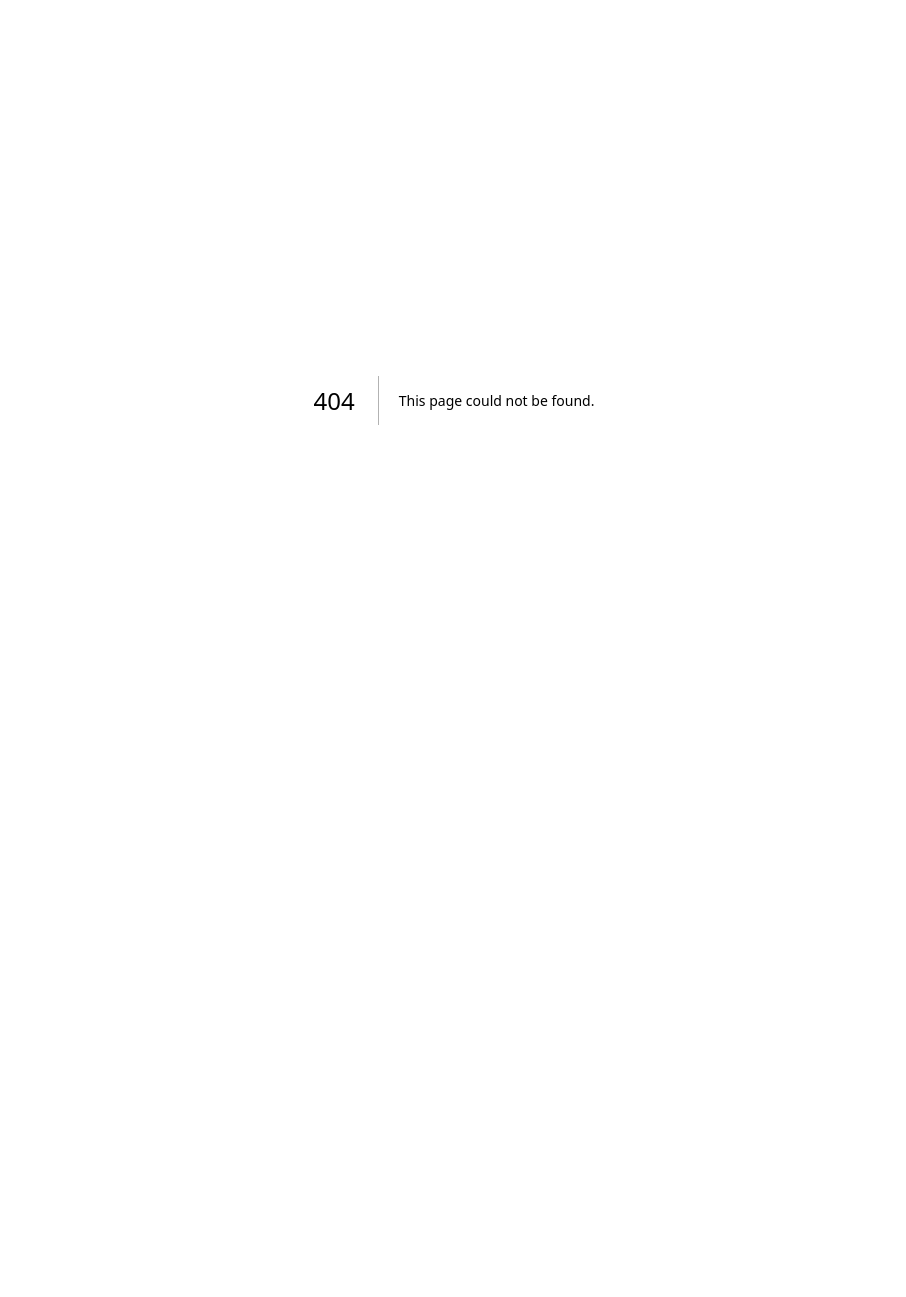
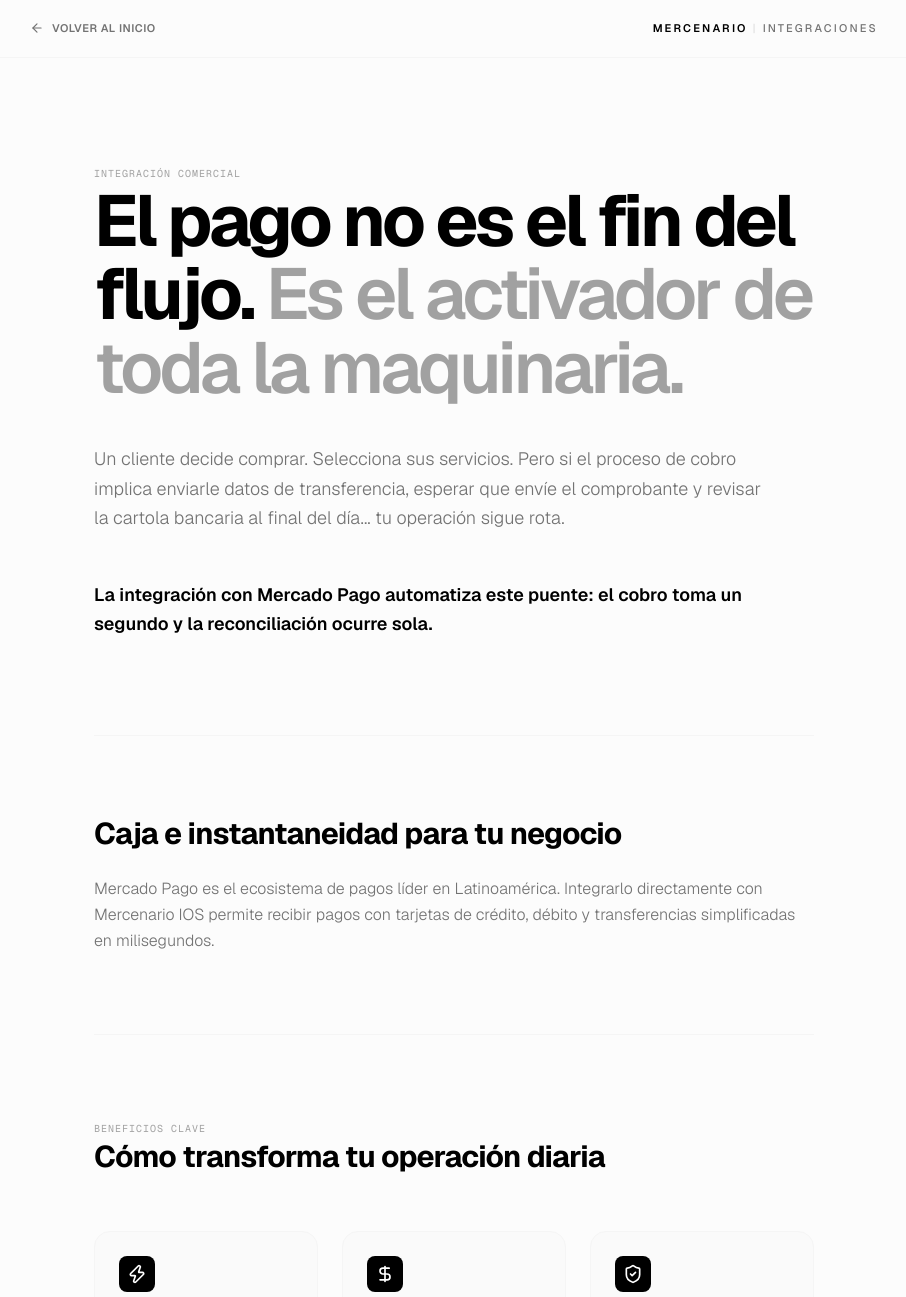
Before and after one commit to Gaz-Style/Mercenario, a Next.js app: page /integraciones/mercado-pago in a window 1280 px wide. Before the commit this address had no page. Shown: the top 1297 px of the page, without its empty margins (186-1092 px from the left). Before the commit the page ends 800 px from the top, so only its background shows below. Built offline with nearby package versions, Linux system fonts and the light colour scheme.

Commit message:
feat: implement client operating model, update deployments kanban, add mercado pago integration

```diff
--- a/src/app/admin/deployments/DeploymentsClient.tsx
+++ b/src/app/admin/deployments/DeploymentsClient.tsx
@@ -1,17 +1,18 @@
 'use client';
 
 import React, { useState, useTransition } from 'react';
-import { Plus, CheckCircle2, Loader2, ArrowRight, Server, Database, Code, Shield, MessageSquare, CreditCard, Rocket } from 'lucide-react';
+import { Plus, CheckCircle2, Loader2, ArrowRight, Server, Database, Code, Shield, MessageSquare, CreditCard, Rocket, Cpu } from 'lucide-react';
 import { createDeploymentAction, updateDeploymentStatusAction } from './actions';
 
 const DEPLOYMENT_STAGES = [
-    { id: 'pending', label: 'Pendiente', icon: Server, color: 'text-zinc-500' },
-    { id: 'db_provisioned', label: 'BD Creada', icon: Database, color: 'text-sky-500' },
-    { id: 'repo_deployed', label: 'Repo Vercel', icon: Code, color: 'text-purple-500' },
-    { id: 'env_configured', label: 'Variables Env', icon: Shield, color: 'text-amber-500' },
-    { id: 'whatsapp_linked', label: 'WhatsApp', icon: MessageSquare, color: 'text-emerald-500' },
-    { id: 'payments_linked', label: 'Pasarelas', icon: CreditCard, color: 'text-blue-500' },
-    { id: 'delivered', label: 'Entregado (Go Live)', icon: Rocket, color: 'text-rose-500' }
+    { id: 'pending', label: '1. Diagnóstico & Venta', icon: Server, color: 'text-zinc-500' },
+    { id: 'db_provisioned', label: '2. Aprovisionamiento BD', icon: Database, color: 'text-sky-500' },
+    { id: 'repo_deployed', label: '3. Repositorio Vercel', icon: Code, color: 'text-purple-500' },
+    { id: 'env_configured', label: '4. Canales & Config', icon: Shield, color: 'text-amber-500' },
+    { id: 'whatsapp_linked', label: '5. WhatsApp API', icon: MessageSquare, color: 'text-emerald-500' },
+    { id: 'payments_linked', label: '6. Pasarelas de Pago', icon: CreditCard, color: 'text-blue-500' },
+    { id: 'ai_trained', label: '7. Entrenamiento IA', icon: Cpu, color: 'text-indigo-500' },
+    { id: 'delivered', label: '8. Operación Activa (Live)', icon: Rocket, color: 'text-rose-500' }
 ];
 
 export default function DeploymentsClient({ initialDeployments, availableLicenses }: { initialDeployments: any[], availableLicenses: any[] }) {
--- /dev/null
+++ b/src/app/integraciones/mercado-pago/page.tsx
@@ -0,0 +1,132 @@
+import Link from "next/link";
+import { ArrowLeft, ChevronRight, CreditCard, DollarSign, ShieldCheck, Zap } from "lucide-react";
+import type { Metadata } from "next";
+
+export const metadata: Metadata = {
+    title: "Integración Mercado Pago — Mercenario IOS",
+    description: "La pasarela de pagos no es un botón en tu web. Es el motor que convierte el interés del cliente en caja real e instantánea. Descubre cómo integrarlo.",
+};
+
+const benefits = [
+    {
+        title: "Links de cobro inteligentes",
+        desc: "Genera enlaces de pago directamente desde tus chats de WhatsApp o correos de recordatorio sin digitar montos manualmente.",
+        icon: Zap
+    },
+    {
+        title: "Conciliación al segundo",
+        desc: "Cada peso que ingresa a tu cuenta de Mercado Pago actualiza la caja del día y el estado de la cuenta del cliente de manera automática.",
+        icon: DollarSign
+    },
+    {
+        title: "Facturación invisible",
+        desc: "La aprobación del pago en Mercado Pago activa la orden de emisión de la boleta o factura de venta del SII en segundo plano.",
+        icon: ShieldCheck
+    }
+];
+
+export default function MercadoPagoPage() {
+    return (
+        <div className="min-h-screen bg-[#FCFCFC] text-black font-sans antialiased flex flex-col items-center selection:bg-black selection:text-white">
+            {/* Header */}
+            <header className="fixed top-0 inset-x-0 w-full z-[100] border-b border-neutral-100 bg-[#FCFCFC]/80 backdrop-blur-md">
+                <div className="max-w-4xl mx-auto px-6 py-5 flex justify-between items-center">
+                    <Link href="/" className="flex items-center gap-2 group text-[11px] font-semibold tracking-wider text-neutral-500 hover:text-black uppercase transition-colors">
+                        <ArrowLeft className="w-3.5 h-3.5 group-hover:-translate-x-1 transition-transform" />
+                        <span>Volver al Inicio</span>
+                    </Link>
+                    <span className="text-[11px] font-semibold tracking-[0.2em] text-black uppercase">
+                        MERCENARIO <span className="text-neutral-200">|</span> <span className="text-neutral-500 font-medium">INTEGRACIONES</span>
+                    </span>
+                </div>
+            </header>
+
+            <main className="w-full max-w-3xl mx-auto px-6 pt-40 pb-32 flex flex-col">
+                {/* Hero Section */}
+                <section className="space-y-10 mb-24">
+                    <span className="text-[10px] font-mono tracking-widest text-neutral-400 uppercase">Integración Comercial</span>
+                    <h1 className="text-5xl sm:text-7xl font-bold tracking-tighter text-black leading-[1.02]">
+                        El pago no es el fin del flujo. <span className="text-neutral-400 font-semibold">Es el activador de toda la maquinaria.</span>
+                    </h1>
+                    <p className="text-neutral-500 text-lg font-light leading-relaxed max-w-2xl">
+                        Un cliente decide comprar. Selecciona sus servicios. Pero si el proceso de cobro implica enviarle datos de transferencia, esperar que envíe el comprobante y revisar la cartola bancaria al final del día... tu operación sigue rota.
+                    </p>
+                    <p className="text-black font-semibold text-lg leading-relaxed pt-2">
+                        La integración con Mercado Pago automatiza este puente: el cobro toma un segundo y la reconciliación ocurre sola.
+                    </p>
+                </section>
+
+                {/* Section 2: ¿Por qué Mercado Pago? */}
+                <section className="py-20 border-t border-neutral-100 space-y-6">
+                    <h2 className="text-2xl md:text-3xl font-bold tracking-tight text-black">Caja e instantaneidad para tu negocio</h2>
+                    <p className="text-neutral-500 font-light leading-relaxed">
+                        Mercado Pago es el ecosistema de pagos líder en Latinoamérica. Integrarlo directamente con Mercenario IOS permite recibir pagos con tarjetas de crédito, débito y transferencias simplificadas en milisegundos.
+                    </p>
+                </section>
+
+                {/* Section 3: Beneficios claves */}
+                <section className="py-20 border-t border-neutral-100 space-y-8">
+                    <span className="text-[10px] font-mono tracking-widest text-neutral-400 uppercase">Beneficios Clave</span>
+                    <h2 className="text-2xl md:text-3xl font-bold tracking-tight text-black">Cómo transforma tu operación diaria</h2>
+
+                    <div className="grid grid-cols-1 md:grid-cols-3 gap-6 pt-6">
+                        {benefits.map((b, i) => {
+                            const Icon = b.icon;
+                            return (
+                                <div key={i} className="p-6 border border-neutral-100 rounded-2xl bg-neutral-50/50 space-y-4">
+                                    <div className="p-2 w-fit bg-black text-white rounded-lg">
+                                        <Icon className="w-5 h-5" />
+                                    </div>
+                                    <h3 className="text-base font-bold text-black">{b.title}</h3>
+                                    <p className="text-xs text-neutral-500 font-light leading-relaxed">{b.desc}</p>
+                                </div>
+                            );
+                        })}
+                    </div>
+                </section>
+
+                {/* Section 4: El flujo conectado */}
+                <section className="py-20 border-t border-neutral-100 space-y-6">
+                    <h2 className="text-2xl md:text-3xl font-bold tracking-tight text-black">El dinero fluye sin intervención manual</h2>
+                    <p className="text-neutral-500 font-light leading-relaxed">
+                        Cuando un cliente paga usando Mercado Pago, el sistema no solo actualiza su saldo. Gatilla eventos en todas tus áreas de manera nativa:
+                    </p>
+                    <ul className="space-y-4 pt-4 border-l border-neutral-200 ml-1 pl-6 text-sm text-neutral-600 font-medium">
+                        <li className="relative"><div className="absolute -left-[29px] top-[7px] w-2 h-2 rounded-full bg-black" />Gatilla la reserva definitiva en la agenda.</li>
+                        <li className="relative"><div className="absolute -left-[29px] top-[7px] w-2 h-2 rounded-full bg-black" />Actualiza el saldo a favor en el CRM.</li>
+                        <li className="relative"><div className="absolute -left-[29px] top-[7px] w-2 h-2 rounded-full bg-black" />Dispara el webhook para emitir boleta automática con el SII.</li>
+                        <li className="relative"><div className="absolute -left-[29px] top-[7px] w-2 h-2 rounded-full bg-black" />Notifica por WhatsApp al cliente confirmando la transacción.</li>
+                    </ul>
+                </section>
+
+                {/* Axiom Block */}
+                <section className="py-20 border-t border-neutral-100">
+                    <div className="bg-neutral-950 text-white p-12 rounded-3xl space-y-4 text-center">
+                        <span className="text-[9px] font-mono tracking-[0.25em] text-neutral-500 uppercase block">El Axioma de Caja</span>
+                        <blockquote className="text-xl md:text-3xl font-bold tracking-tighter leading-snug">
+                            "Cobrar no debería ser una tarea administrativa.<br />Debería ser un evento de software invisible."
+                        </blockquote>
+                        <p className="text-sm text-neutral-400 font-light leading-relaxed pt-4 max-w-md mx-auto">
+                            Conectamos las pasarelas directamente con tu flujo de venta, reduciendo el error humano a cero y mejorando tu flujo de caja neto.
+                        </p>
+                    </div>
+                </section>
+
+                {/* CTA */}
+                <div className="mt-16 pt-12 border-t border-neutral-100 flex flex-col items-center gap-6 text-center">
+                    <div className="space-y-2 max-w-xl">
+                        <h4 className="text-xl font-bold text-black">Automatiza los cobros y facturación de tu negocio hoy.</h4>
+                    </div>
+                    <Link href="/#contacto" className="inline-flex items-center gap-2 px-8 py-4 bg-black text-white font-semibold text-[11px] uppercase tracking-widest hover:bg-neutral-800 transition-colors rounded-full">
+                        <span>Iniciar Diagnóstico de Pagos</span>
+                        <ChevronRight className="w-4 h-4" />
+                    </Link>
+                </div>
+            </main>
+
+            <footer className="w-full py-16 border-t border-neutral-100 text-center text-[10px] text-neutral-400 tracking-wider uppercase bg-white">
+                &copy; {new Date().getFullYear()} Mercenario IOS. All rights reserved.
+            </footer>
+        </div>
+    );
+}
--- a/src/app/layout.tsx
+++ b/src/app/layout.tsx
@@ -23,7 +23,7 @@
     siteName: "Mercenario",
     images: [
       {
-        url: "/imagenes/socialmotors_preview.png",
+        url: "/imagenes/mercenario_preview.png",
         width: 1200,
         height: 630,
       },
--- a/src/app/page.tsx
+++ b/src/app/page.tsx
@@ -307,18 +307,18 @@
                         </div>
 
                         {/* Lado B: Con Mercenario */}
-                        <div className="bg-black p-8 rounded-2xl border border-black space-y-5">
-                            <div className="flex items-center gap-3 border-b border-white/10 pb-4">
-                                <div className="w-2 h-2 rounded-full bg-emerald-400" />
-                                <h3 className="text-sm font-bold text-white">La operación conectada</h3>
+                        <div className="bg-neutral-50 p-8 rounded-2xl border border-neutral-100 space-y-5 text-black">
+                            <div className="flex items-center gap-3 border-b border-neutral-200 pb-4">
+                                <div className="w-2 h-2 rounded-full bg-emerald-500" />
+                                <h3 className="text-sm font-bold text-black">La operación conectada</h3>
                             </div>
-                            <ul className="text-xs text-neutral-400 space-y-3 font-medium">
-                                <li className="flex items-start gap-2"><span className="mt-0.5 text-neutral-600">·</span>El cliente agenda online. El sistema confirma, registra y notifica.</li>
-                                <li className="flex items-start gap-2"><span className="mt-0.5 text-neutral-600">·</span>El pago activa la factura automáticamente.</li>
-                                <li className="flex items-start gap-2"><span className="mt-0.5 text-neutral-600">·</span>El recordatorio llega por WhatsApp sin que nadie lo envíe.</li>
-                                <li className="flex items-start gap-2"><span className="mt-0.5 text-neutral-600">·</span>Al cierre del mes, el dashboard refleja cada número en tiempo real.</li>
+                            <ul className="text-xs text-neutral-500 space-y-3 font-medium">
+                                <li className="flex items-start gap-2"><span className="mt-0.5 text-neutral-300">·</span>El cliente agenda online. El sistema confirma, registra y notifica.</li>
+                                <li className="flex items-start gap-2"><span className="mt-0.5 text-neutral-300">·</span>El pago activa la factura automáticamente.</li>
+                                <li className="flex items-start gap-2"><span className="mt-0.5 text-neutral-300">·</span>El recordatorio llega por WhatsApp sin que nadie lo envíe.</li>
+                                <li className="flex items-start gap-2"><span className="mt-0.5 text-neutral-300">·</span>Al cierre del mes, el dashboard refleja cada número en tiempo real.</li>
                             </ul>
-                            <p className="text-xs text-emerald-400 font-semibold pt-2">El dueño se concentra en el negocio. La operación se ejecuta sola.</p>
+                            <p className="text-xs text-emerald-600 font-semibold pt-2">El dueño se concentra en el negocio. La operación se ejecuta sola.</p>
                         </div>
                     </div>
                 </section>
```
Also changed, not shown: public/imagenes/mercenario_preview.png (added), 1 other file (tests, documents, lock files or other folders).
